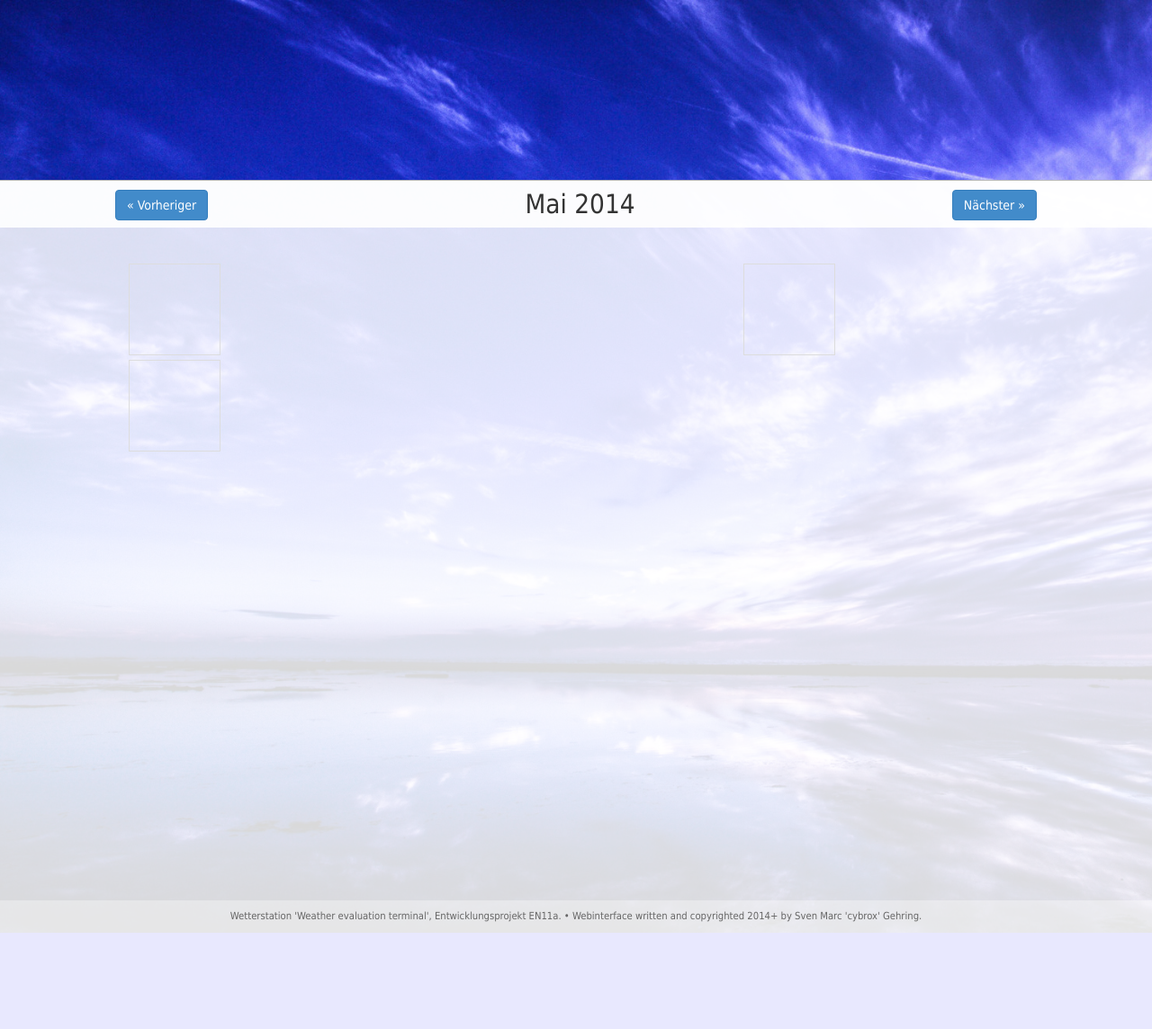
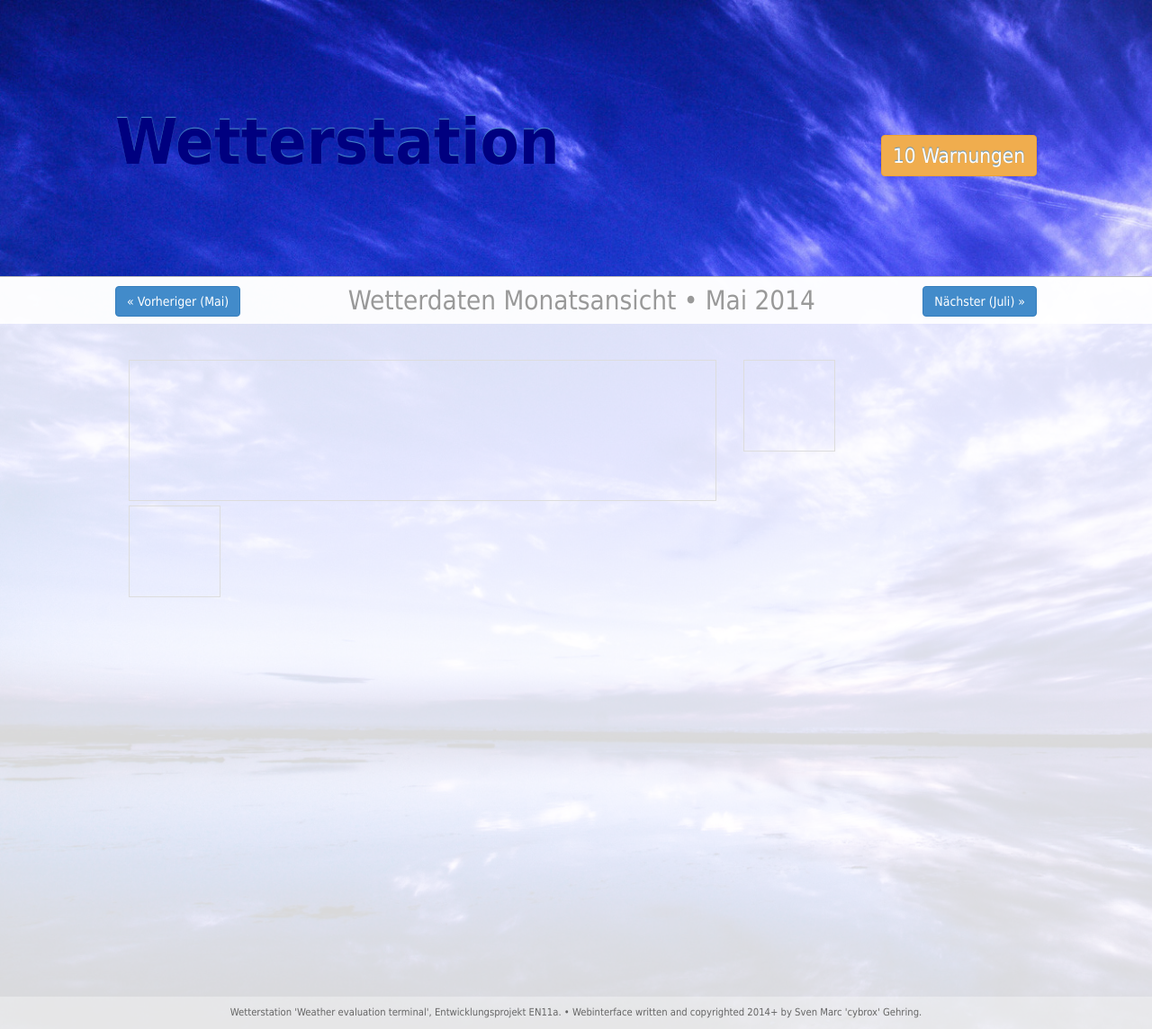
Before and after one commit to cybrox/WeatherEvaluationTerminal, a PHP site: page / in a window 1280 px wide. Shown: the whole page at 90% size. Before the commit the page ends 1037 px from the top, so only its background shows below. Run offline with PHP 8.4, Linux system fonts and the light colour scheme.

Commit message:
Added example graph with new component

```diff
--- a/assets/stylesheets/application.css
+++ b/assets/stylesheets/application.css
@@ -40,7 +40,7 @@ header {
 	color: #000080;
 	font-size: 5em;
 	font-weight: bold;
-	/*text-shadow: 0 -2px 2px #4F94CD;*/
+	text-shadow: 0 -1px 1px #4F94CD;
 }
 
 #notifications { margin-top: 30px; }
@@ -55,6 +55,7 @@ header {
 	padding: 10px 10%;
 	text-align: center;
 	font-size: 2.1em;
+	color: #999;
 	background: rgba(255,255,255,0.9);
 }
 
--- a/index.html
+++ b/index.html
@@ -20,13 +20,13 @@
 	<!-- Application template -->
 	<script type="text/x-handlebars">
 		<header class="clearfix">
-			<!--
 			<h1 id="pagename">Wetterstation
-			  {{#link-to 'notifications' id="notifications" class="pull-right btn btn-primary"}}
-			    <strong>00 Warnungen</strong>
+			  {{#link-to 'notifications' id="notifications" class="pull-right btn btn-warning"}}
+			    {{#if hasWarnings}}
+			    	<strong>{{newWarnings}} Warnungen</strong>
+			    {{/if}}
 			  {{/link-to}}
 			</h1>
-			-->
 		</header>
 		<section id="content">
 			{{outlet}}
@@ -50,15 +50,15 @@
 	<!-- Page: "weather" "/weather/..." -->
 	<script type="text/x-handlebars" id="weather">
 		<h1 id="monthselect">
-			<button {{action 'goPrev'}} class="btn btn-primary pull-left">&#xab; Vorheriger</button>
-			{{currentMonth}}
-			<button {{action 'goNext'}} class="btn btn-primary pull-right">N&auml;chster &#xbb;</button>
+			<button {{action 'goPrev'}} class="btn btn-primary pull-left">&#xab; Vorheriger ({{prevMonth}})</button>
+			Wetterdaten Monatsansicht &bull; {{currentMonth}}
+			<button {{action 'goNext'}} class="btn btn-primary pull-right">Nächster ({{nextMonth}}) &#xbb;</button>
 		</h1>
 		<section id="contentInner">
 			<section id="monthview">
 				<div class="doublebox">
 					<div class="doublemain col-md-8" id="monthdata1">
-						<canvas id="monthGraphBigOne" width="100%" height="100%"></canvas>
+						{{graph-canvas gtype='line' gdata='' goptions=''}}
 					</div>
 					<div class="doubleside col-md-4" id="monthdata2">
 						<canvas id="monthGraphSmall" width="100%" height="100%"></canvas>
```
Also changed, not shown: 1 other file.
